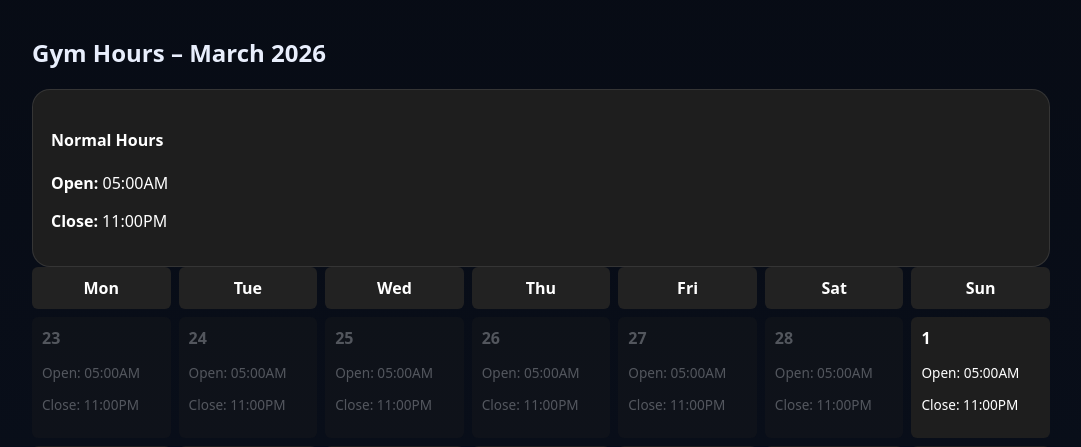
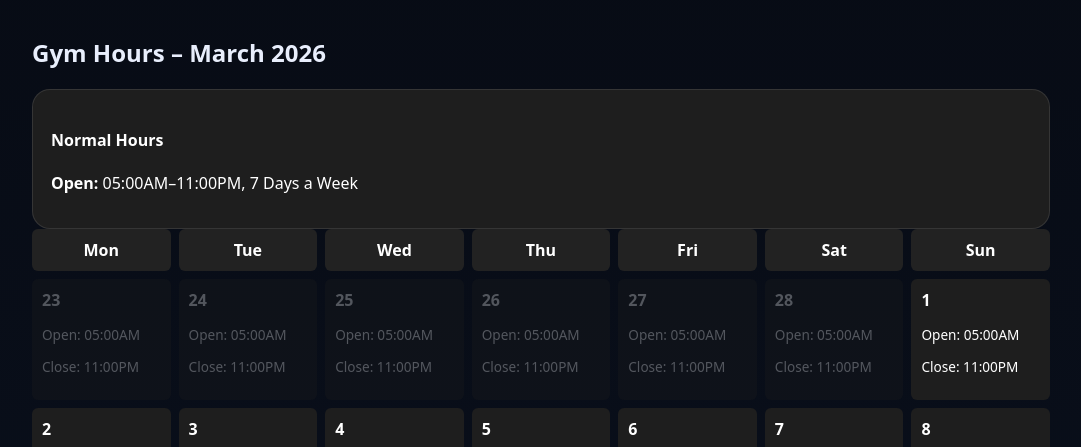
Before and after one commit to jtseib/Web-App-Development---Group-6, a Django app: page /calendar/ in a window 1280 px wide. Shown: the part 119-566 px from the top of the page, without its empty margins (99-1180 px from the left). Run offline with Django 5.2, Linux system fonts and the light colour scheme; data comes from the database, SQL or seed files in the repository; both versions use the stored data as it was after the commit.

Commit message:
Calendar html
changed normal hours to one line

```diff
--- a/JanGym/templates/calendar_month.html
+++ b/JanGym/templates/calendar_month.html
@@ -9,8 +9,7 @@
 <!-- Normal Hours (static, not editable) -->
 <div class="card p-3 mb-4" style="background:#1e1e1e; color:white;">
     <h4>Normal Hours</h4>
-    <p><strong>Open:</strong> 05:00AM</p>
-    <p><strong>Close:</strong> 11:00PM</p>
+    <p><strong>Open:</strong> 05:00AM–11:00PM, 7 Days a Week</p>
 </div>
 
 <div class="calendar-month">
```
Also changed, not shown: db.sqlite3.
